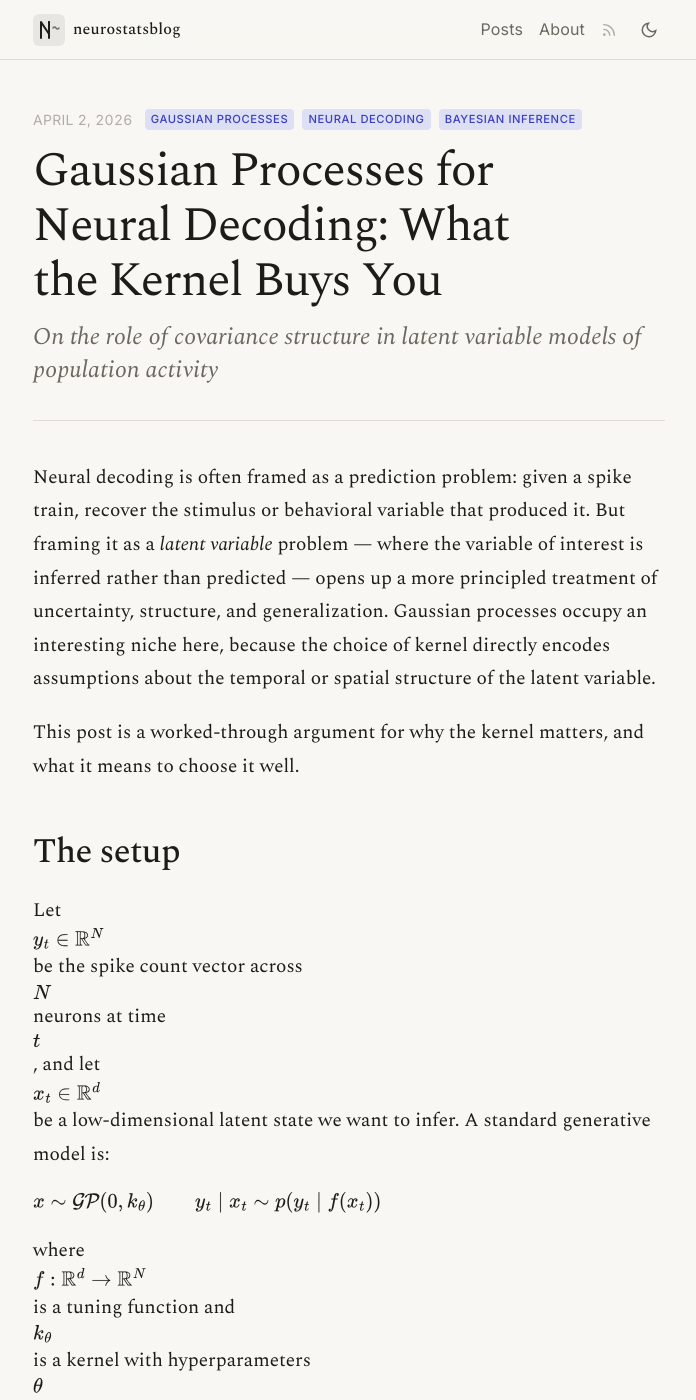
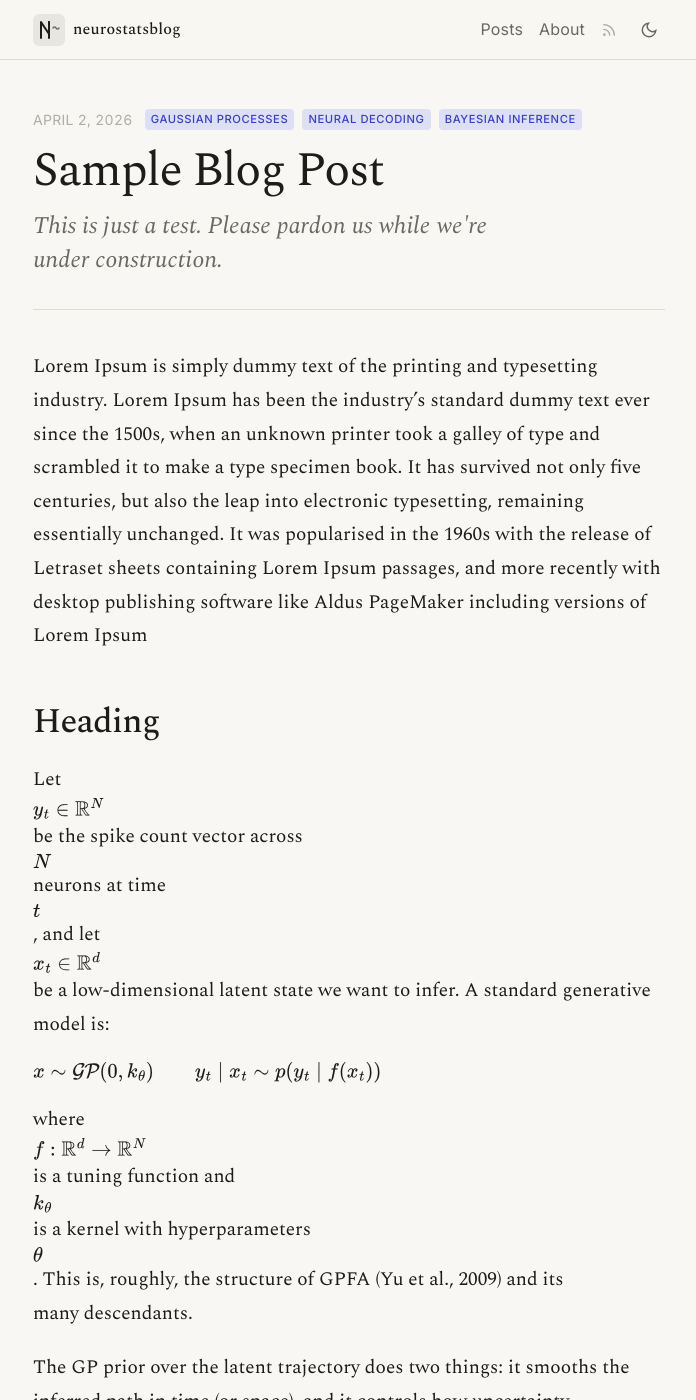
Before and after one commit to neurostatsblog/neurostatsblog.github.io, a Jekyll site: the page built from _posts/2026-04-02-sample-post.md, in a window 1280 px wide and 1400 px high. Shown: the whole window, without its empty margins (291-987 px from the left). Built offline with Jekyll 4.4.1, drawn with Linux system fonts in a browser that asks for light colours; some of the changed text lies outside the part shown.

Commit message:
Update and rename 2026-04-02-gaussian-processes-neural-decoding.md to 2026-04-02-sample-post.md

```diff
--- a/_posts/2026-04-02-gaussian-processes-neural-decoding.md
+++ b/_posts/2026-04-02-sample-post.md
@@ -1,16 +1,14 @@
 ---
 layout: post
-title: "Gaussian Processes for Neural Decoding: What the Kernel Buys You"
-subtitle: "On the role of covariance structure in latent variable models of population activity"
+title: "Sample Blog Post"
+subtitle: "This is just a test. Please pardon us while we're under construction."
 date: 2026-04-02
 tags: [Gaussian processes, neural decoding, Bayesian inference]
 ---
 
-Neural decoding is often framed as a prediction problem: given a spike train, recover the stimulus or behavioral variable that produced it. But framing it as a *latent variable* problem — where the variable of interest is inferred rather than predicted — opens up a more principled treatment of uncertainty, structure, and generalization. Gaussian processes occupy an interesting niche here, because the choice of kernel directly encodes assumptions about the temporal or spatial structure of the latent variable.
+Lorem Ipsum is simply dummy text of the printing and typesetting industry. Lorem Ipsum has been the industry's standard dummy text ever since the 1500s, when an unknown printer took a galley of type and scrambled it to make a type specimen book. It has survived not only five centuries, but also the leap into electronic typesetting, remaining essentially unchanged. It was popularised in the 1960s with the release of Letraset sheets containing Lorem Ipsum passages, and more recently with desktop publishing software like Aldus PageMaker including versions of Lorem Ipsum
 
-This post is a worked-through argument for why the kernel matters, and what it means to choose it well.
-
-## The setup
+## Heading
 
 Let $y_t \in \mathbb{R}^N$ be the spike count vector across $N$ neurons at time $t$, and let $x_t \in \mathbb{R}^d$ be a low-dimensional latent state we want to infer. A standard generative model is:
 
@@ -62,10 +60,6 @@ A few things that bite you in practice:
 
 **Multi-output.** For $N$ neurons, the naive approach uses $N$ independent GPs on the output side. A richer model — the linear model of coregionalization, or a deep kernel — can share statistical strength across neurons. Whether this helps depends on whether neurons share latent inputs, which is precisely what you're often trying to test.
 
-## A brief note on Koopman connections
-
-There's an interesting structural connection between GP-based latent variable models and Koopman operator theory. If the latent dynamics are assumed to follow a linear dynamical system — as in GPFA — the eigenfunctions of the Koopman operator are exponentials, and the GP kernel's spectral density corresponds to the power spectrum of the process. This means that choosing a kernel is, in a precise sense, choosing a Koopman decomposition. I'll write this up more carefully in a future post.
-
 ## Summary
 
 The Gaussian process prior in neural decoding is not just a smoothing device — it's a formal encoding of beliefs about latent structure. The kernel determines the inductive bias, the marginal likelihood optimizes hyperparameters in a principled way, and the posterior gives calibrated uncertainty estimates that can be propagated into downstream analyses.
```
